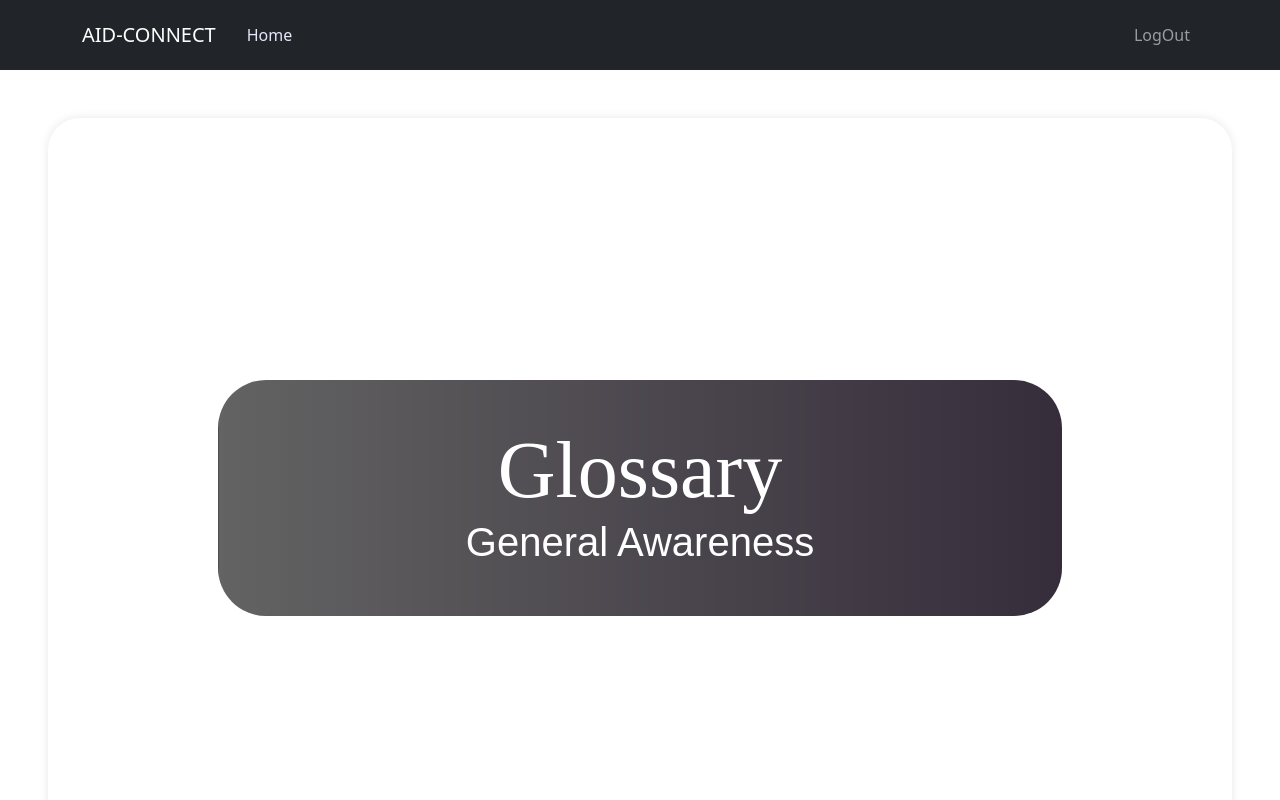
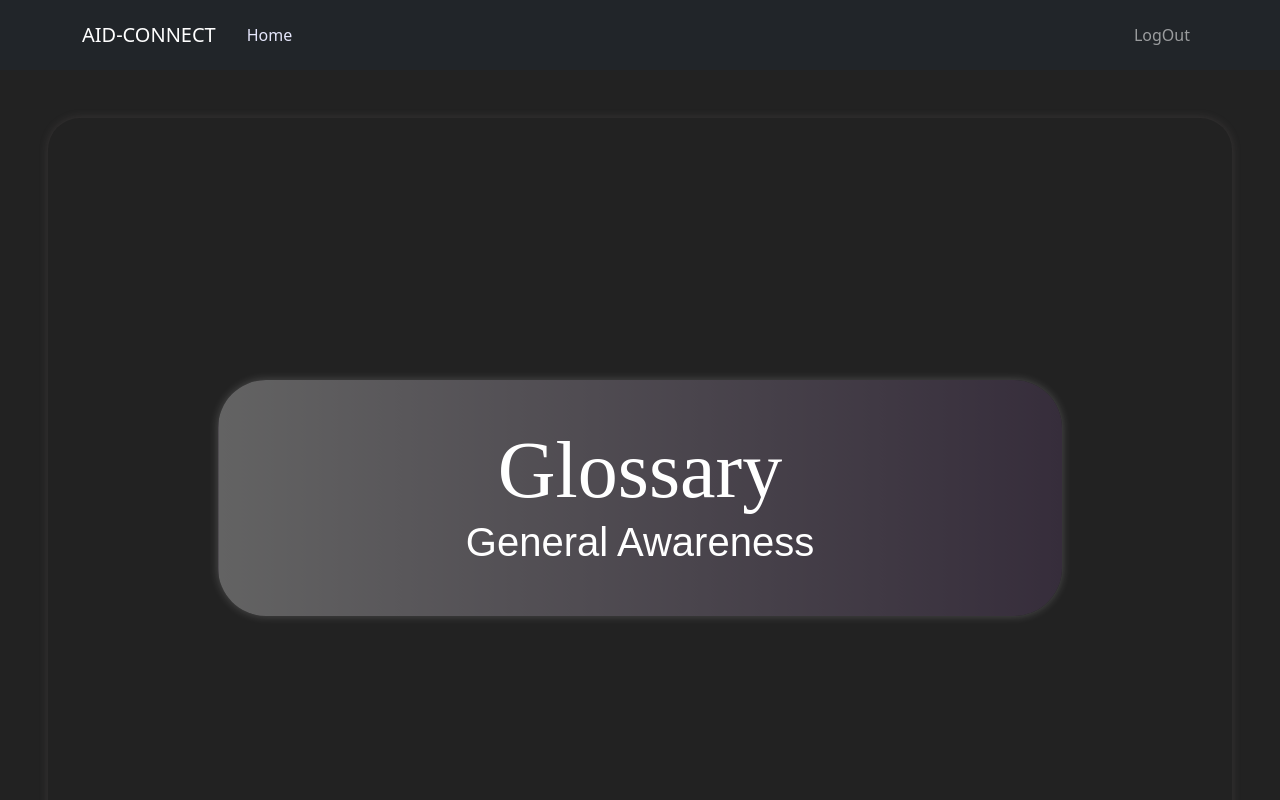
Before and after one commit to sreehari0914/Disaster-management, a React (Create React App) app: page /glossary in a window 1280 px wide. Shown: the top 800 px of the page. Built offline with nearby package versions, Linux system fonts and the light colour scheme.

Commit message:
Glossary js & css

```diff
--- a/src/pages/Glossary.css
+++ b/src/pages/Glossary.css
@@ -3,7 +3,9 @@
 @import url('https://fonts.googleapis.com/css2?family=Merriweather:wght@400;700&display=swap');
 @import url('https://fonts.googleapis.com/css2?family=Raleway:wght@400;700&display=swap');
 
-.glossary-container{
+.glossary-container {
+  background-color: #222;
+  color: #fff;
   text-align: center;
   display: flex;
   flex-direction: column;
@@ -11,6 +13,7 @@
   justify-content: center;
   min-height: 100vh;
 }
+
 .glossary-header {
   text-align: center;
   display: flex;
@@ -19,7 +22,8 @@
   justify-content: center;
   min-height: 80vh;
 }
-  .subhead{
+
+.subhead {
   font-size: 2.5rem;
   font-family: 'Montserrat', sans-serif;
 }
@@ -38,6 +42,7 @@
   text-align: center;
   padding: 4%;
 }
+
 .glossary {
   padding: 4rem;
   margin: 3rem;
@@ -45,6 +50,7 @@
   box-shadow: 0 0 10px rgba(152, 136, 136, 0.2);
   font-family: 'Open Sans', sans-serif;
 }
+
 /* Glossary term */
 .glossary-term {
   font-size: 3.5rem;
```
Also changed, not shown: src/pages/Glossary.jsx (+0 -7 lines). Lines whose indentation alone changed are shown as unchanged.
